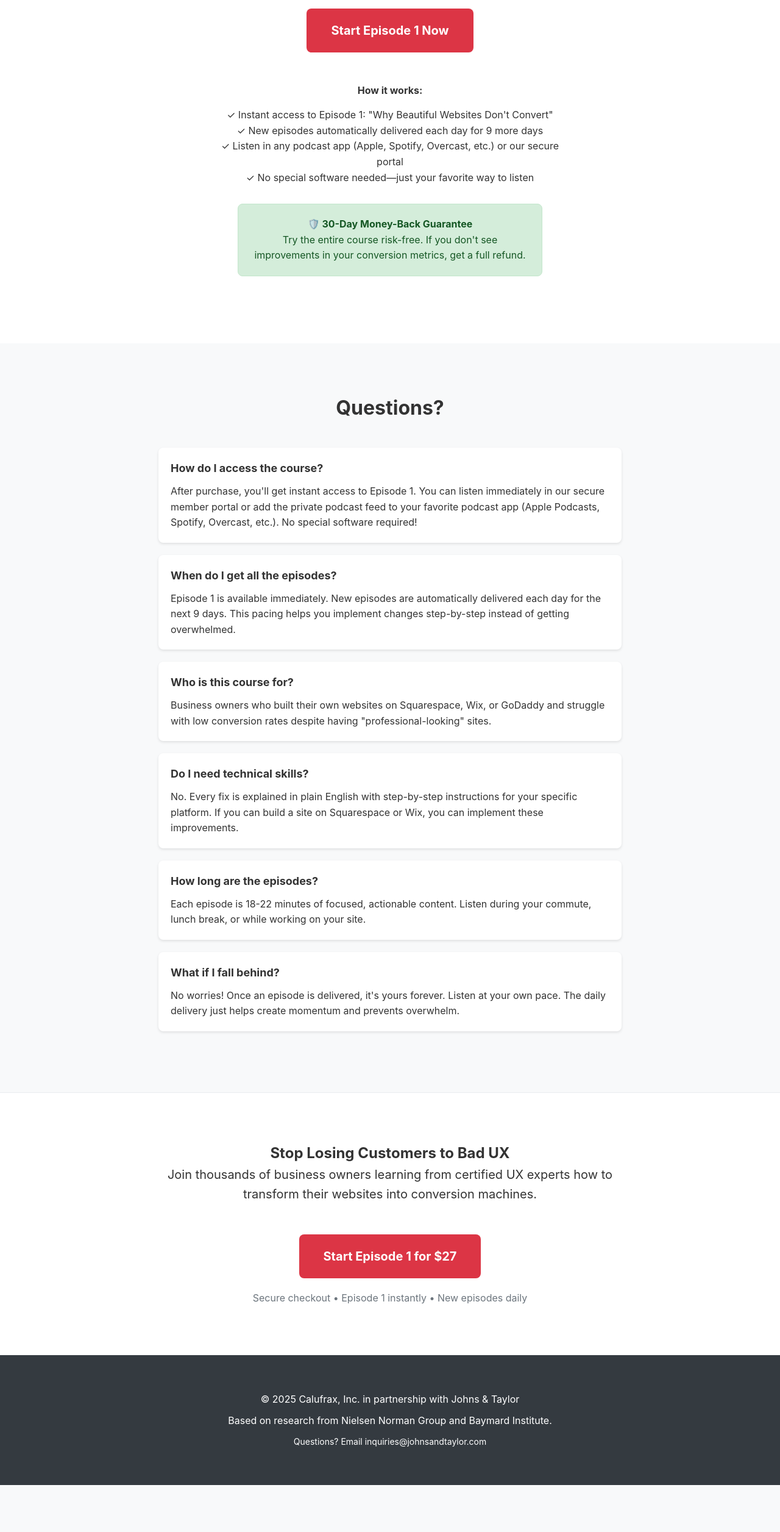
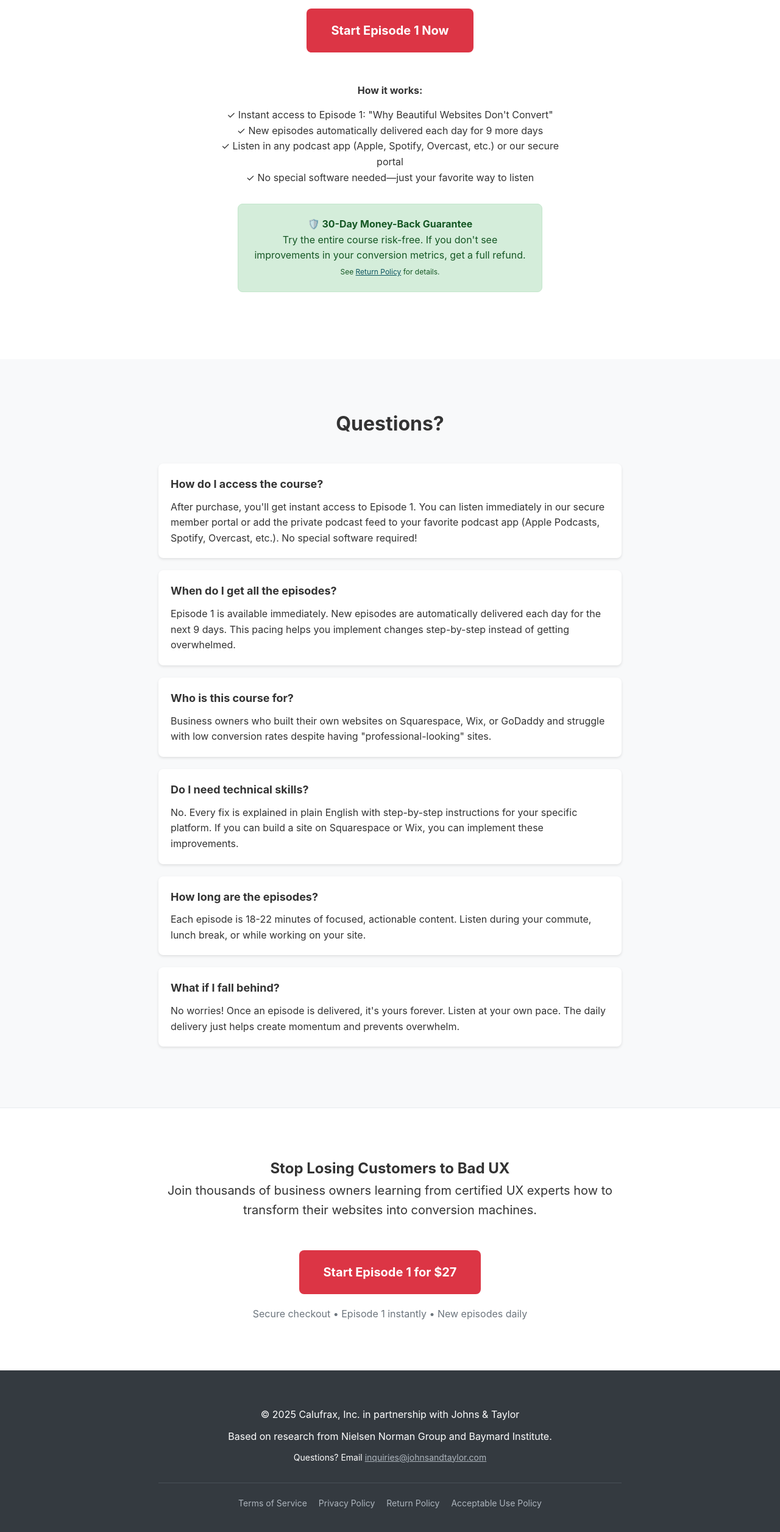
Before and after one commit to johnsandtaylor/website-reality-check, a plain HTML site: page index.html in a window 1280 px wide. Shown: the part 3723-6235 px from the top of the page at 61% size. Before the commit the page ends 6158 px from the top, so only its background shows below. Drawn offline with Linux system fonts and the light colour scheme.

Commit message:
Update index.html

```diff
--- a/index.html
+++ b/index.html
@@ -301,11 +301,31 @@
             margin-bottom: 10px;
         }
 
+        .guarantee a {
+            color: #0c5460;
+            text-decoration: underline;
+        }
+
+        .guarantee a:hover {
+            color: #155724;
+        }
+
         footer {
             background-color: #343a40;
             color: #fff;
             padding: 40px 20px;
             text-align: center;
+        }
+
+        footer a {
+            color: #adb5bd;
+            text-decoration: none;
+            transition: color 0.3s;
+        }
+
+        footer a:hover {
+            color: #fff;
+            text-decoration: underline;
         }
 
         .host-section {
@@ -328,6 +348,10 @@
         }
 
         @media (max-width: 768px) {
+            body {
+                padding-bottom: 60px;
+            }
+
             h1 {
                 font-size: 28px;
             }
@@ -365,8 +389,17 @@
             .desktop-only {
                 display: none;
             }
+
+            .legal-links a {
+                display: block;
+                margin: 10px 0 !important;
+            }
         }
     </style>
+
+    <!-- Fathom - beautiful, simple website analytics -->
+    <script src="https://cdn.usefathom.com/script.js" data-site="IWITGBES" defer></script>
+    <!-- / Fathom -->
 </head>
 <body>
     <header>
@@ -509,7 +542,7 @@
             </div>
             <div class="guarantee">
                 <strong>🛡️ 30-Day Money-Back Guarantee</strong><br>
-                Try the entire course risk-free. If you don't see improvements in your conversion metrics, get a full refund.
+                Try the entire course risk-free. If you don't see improvements in your conversion metrics, get a full refund. <span style="font-size: 12px;">See <a href="https://app.getterms.io/policy/GQGq1/return" target="_blank" rel="noopener">Return Policy</a> for details.</span>
             </div>
         </div>
     </section>
@@ -563,11 +596,19 @@
         <div class="container">
             <p>&copy; 2025 Calufrax, Inc. in partnership with Johns & Taylor</p>
             <p style="margin-top: 10px;">Based on research from Nielsen Norman Group and Baymard Institute.</p>
-            <p style="margin-top: 10px; font-size: 14px;">Questions? Email inquiries@johnsandtaylor.com</p>
+            <p style="margin-top: 10px; font-size: 14px;">Questions? Email <a href="mailto:inquiries@johnsandtaylor.com" style="color: #adb5bd; text-decoration: underline;">inquiries@johnsandtaylor.com</a></p>
+            <div style="margin-top: 30px; padding-top: 20px; border-top: 1px solid #495057;">
+                <p style="font-size: 14px; line-height: 1.8;" class="legal-links">
+                    <a href="https://app.getterms.io/view/GQGq1/terms-of-service/en-us" style="margin-right: 15px;" target="_blank" rel="noopener">Terms of Service</a>
+                    <a href="https://app.getterms.io/view/GQGq1/privacy/en-us" style="margin-right: 15px;" target="_blank" rel="noopener">Privacy Policy</a>
+                    <a href="https://app.getterms.io/policy/GQGq1/return" style="margin-right: 15px;" target="_blank" rel="noopener">Return Policy</a>
+                    <a href="https://app.getterms.io/view/GQGq1/acceptable-use/en-us" target="_blank" rel="noopener">Acceptable Use Policy</a>
+                </p>
+            </div>
         </div>
     </footer>
 
-    <div class="mobile-only" style="position: fixed; bottom: 0; left: 0; right: 0; background: #dc3545; padding: 15px; text-align: center; box-shadow: 0 -2px 4px rgba(0,0,0,0.1);">
+    <div class="mobile-only" style="position: fixed; bottom: 0; left: 0; right: 0; background: #dc3545; padding: 15px; text-align: center; box-shadow: 0 -2px 4px rgba(0,0,0,0.1); z-index: 100;">
         <a href="https://privatepodcasts.joetaylorjr.com/website-reality-check" style="color: white; text-decoration: none; font-weight: bold;">Start Episode 1 for $27 →</a>
     </div>
 </body>
```
